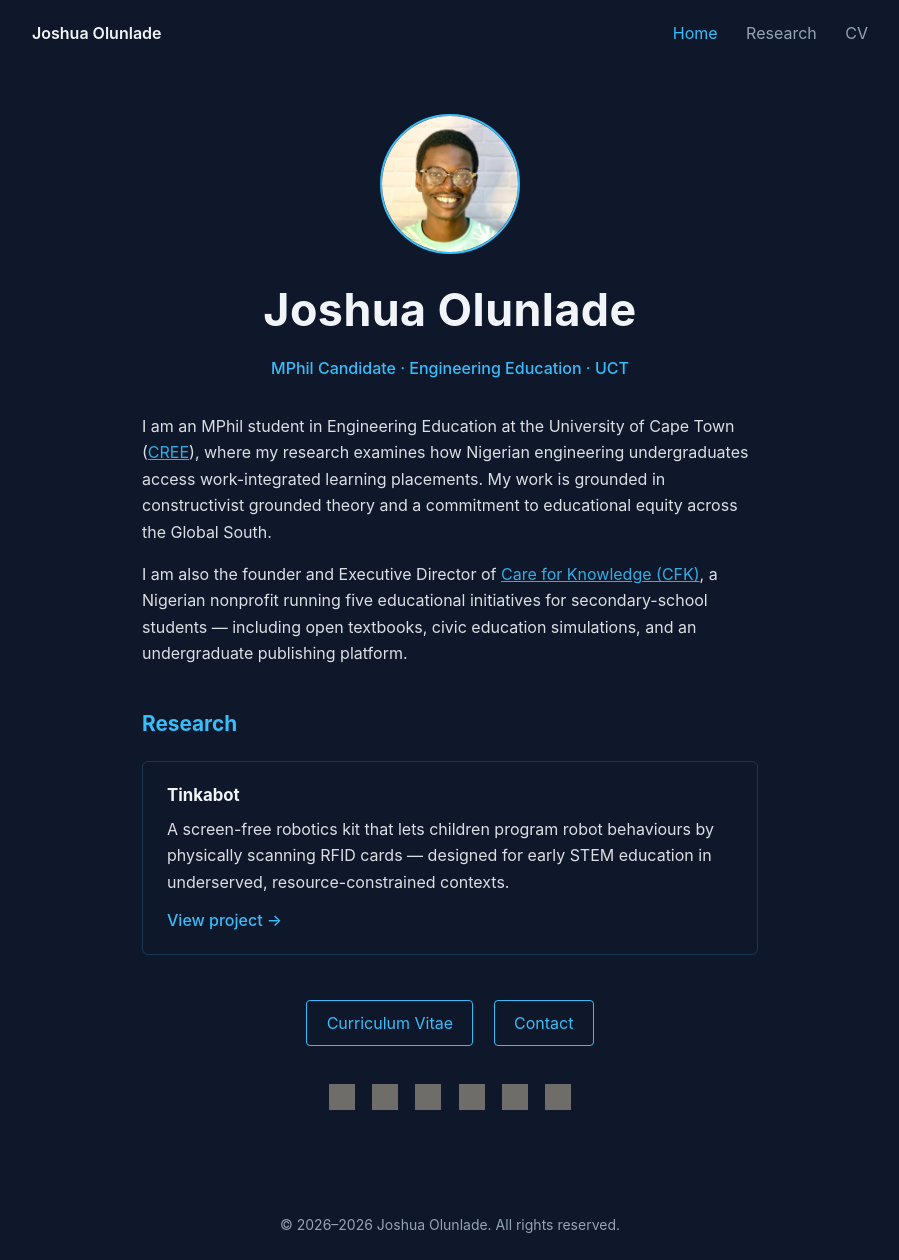
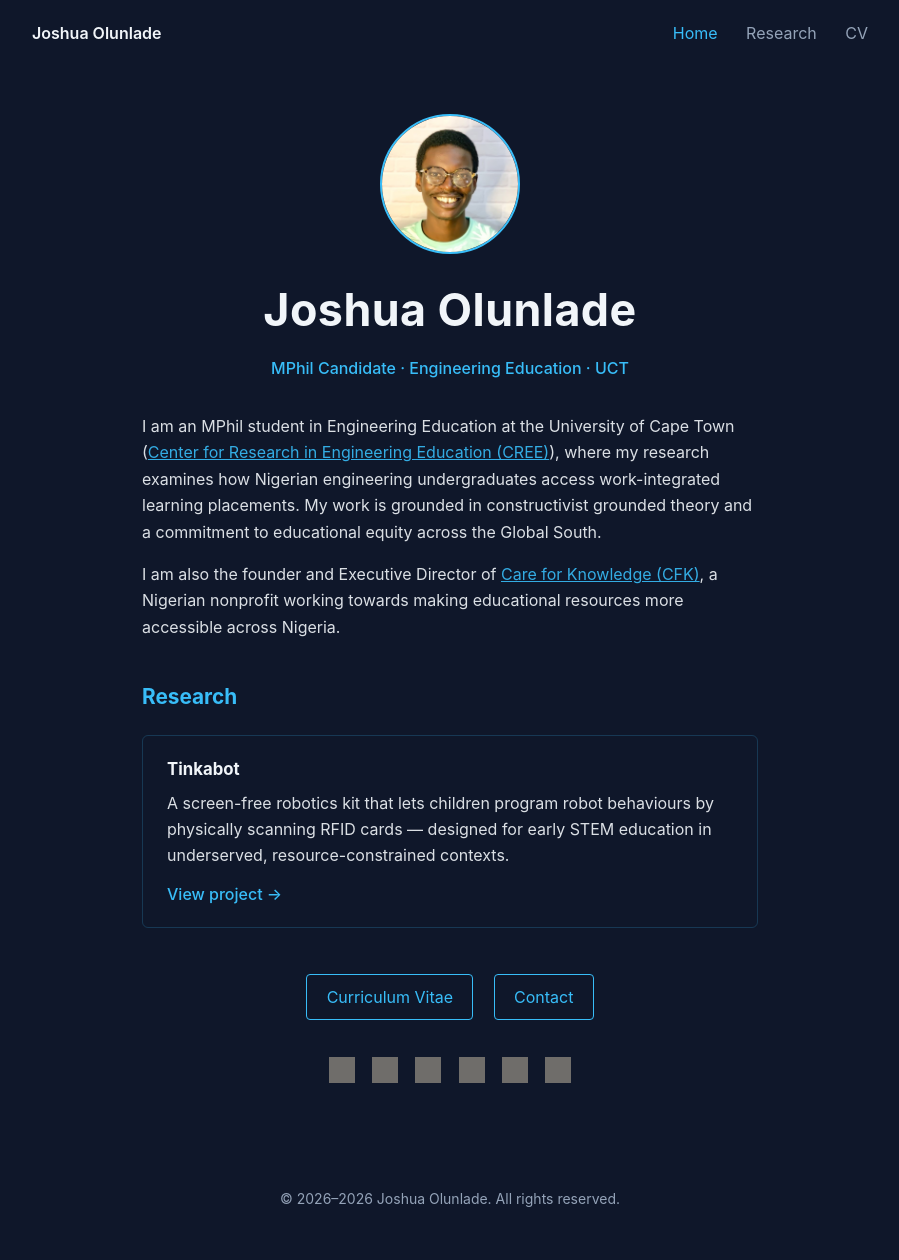
Before and after one commit to JoshuaOlu/personal-website, a Jekyll site: the page built from index.md, in a window 1280 px wide. Shown: the whole page, without its empty margins (190-1089 px from the left). Built offline with Jekyll 4.4.1, drawn with Linux system fonts in a browser that asks for light colours; after the commit the page ends 1234 px from its top, so only the background shows below that; grey boxes are pictures that could not be loaded.

Commit message:
Edited bio

```diff
--- a/index.md
+++ b/index.md
@@ -16,16 +16,15 @@ description: >-
   <div class="about">
     <p>
       I am an MPhil student in Engineering Education at the University of Cape Town
-      (<a href="https://www.cree.uct.ac.za/" target="_blank" rel="noopener">CREE</a>),
+      (<a href="https://www.cree.uct.ac.za/" target="_blank" rel="noopener">Center for Research in Engineering Education (CREE)</a>),
       where my research examines how Nigerian engineering undergraduates access
       work-integrated learning placements. My work is grounded in constructivist
       grounded theory and a commitment to educational equity across the Global South.
     </p>
     <p style="margin-top:1rem;">
       I am also the founder and Executive Director of
-      <a href="https://cfk.ng/" target="_blank" rel="noopener">Care for Knowledge (CFK)</a>,
-      a Nigerian nonprofit running five educational initiatives for secondary-school students —
-      including open textbooks, civic education simulations, and an undergraduate publishing platform.
+      <a href="https://careforknowledge.org/" target="_blank" rel="noopener">Care for Knowledge (CFK)</a>,
+      a Nigerian nonprofit working towards making educational resources more accessible across Nigeria.
     </p>
   </div>
 
```
